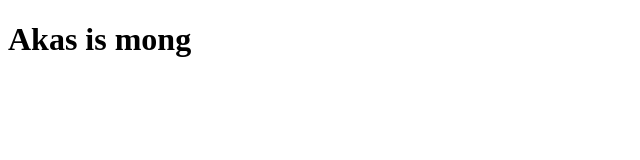
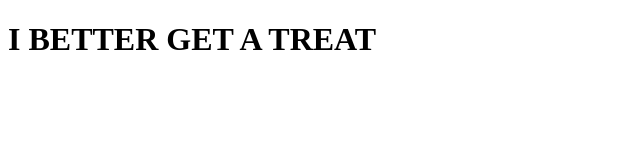
Before and after one commit to ayushmandixit2000/pw, a plain HTML site: page newpage.html in a window 1280 px wide. Shown: the whole page, without its empty margins (0-640 px from the left). Drawn offline with Linux system fonts and the light colour scheme.

Commit message:
Update newpage.html

```diff
--- a/newpage.html
+++ b/newpage.html
@@ -4,7 +4,7 @@
     <meta charset="utf-8">
     <title></title>
   </head>
-  <h1>Akas is mong</h1>
+  <h1>I BETTER GET A TREAT</h1>
   <body>
 
   </body>
```
